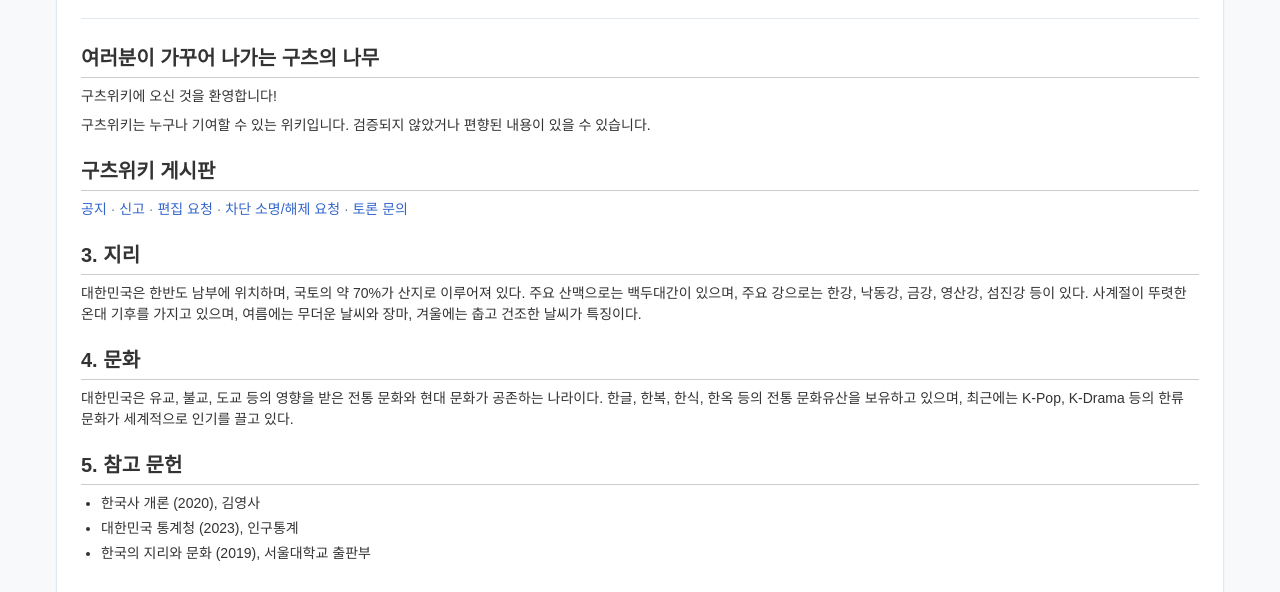
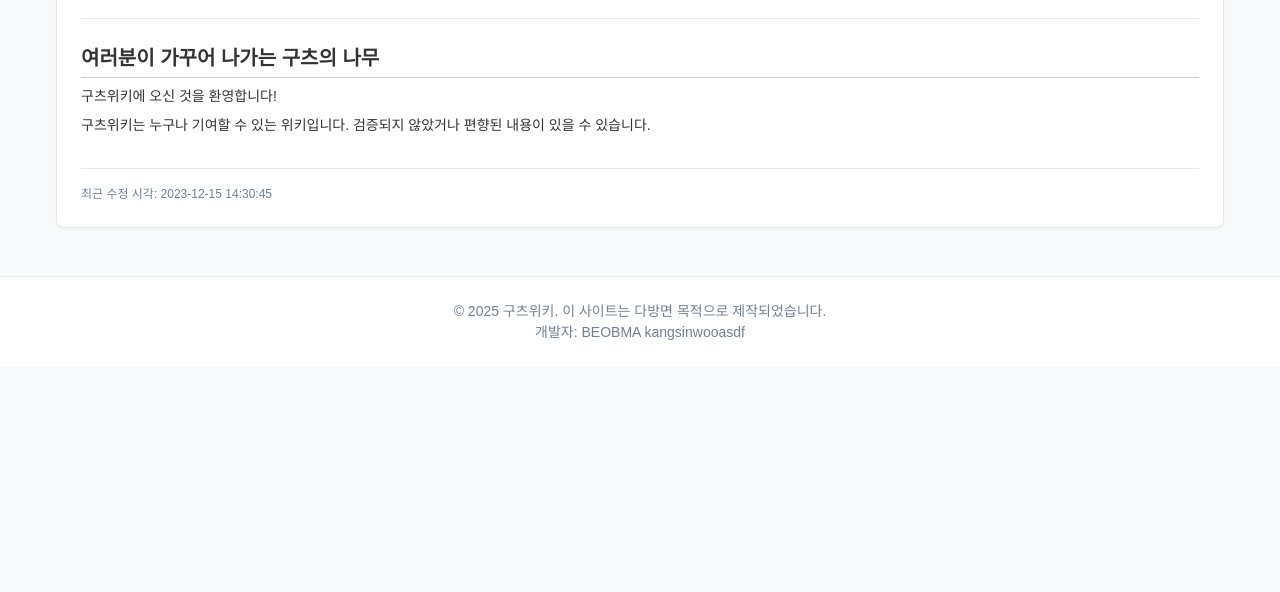
Before and after one commit to kangsinwooasdf/wiki-client, a plain HTML site: page main/main.html in a window 1280 px wide. Shown: the part 360-952 px from the top of the page. After the commit the page ends 800 px from the top, so only its background shows below. Drawn offline with Linux system fonts and the light colour scheme; no server answers.

Commit message:
메인 수정

```diff
--- a/main/main.html
+++ b/main/main.html
@@ -40,47 +40,6 @@
                     </p>
                   </div>
               </section>
-
-              <section id="noticeboard" class="section">
-                <h2 class="section-title">구츠위키 게시판</h2>
-                <div id="ancient" class="subsection">
-                  <div class="footer-text">
-                    <a href="#" class="footer-link">공지</a> ·
-                    <a href="#" class="footer-link">신고</a> ·
-                    <a href="#" class="footer-link">편집 요청</a> ·
-                    <a href="#" class="footer-link">차단 소명/해제 요청</a> ·
-                    <a href="#" class="footer-link">토론 문의</a>
-                  </div>
-                </div>
-              </section>
-
-              <section id="geography" class="section">
-                <h2 class="section-title">3. 지리</h2>
-                <p class="article-text">
-                  대한민국은 한반도 남부에 위치하며, 국토의 약 70%가 산지로 이루어져 있다.
-                  주요 산맥으로는 백두대간이 있으며, 주요 강으로는 한강, 낙동강, 금강, 영산강, 섬진강 등이 있다.
-                  사계절이 뚜렷한 온대 기후를 가지고 있으며, 여름에는 무더운 날씨와 장마,
-                  겨울에는 춥고 건조한 날씨가 특징이다.
-                </p>
-              </section>
-
-              <section id="culture" class="section">
-                <h2 class="section-title">4. 문화</h2>
-                <p class="article-text">
-                  대한민국은 유교, 불교, 도교 등의 영향을 받은 전통 문화와 현대 문화가 공존하는 나라이다.
-                  한글, 한복, 한식, 한옥 등의 전통 문화유산을 보유하고 있으며,
-                  최근에는 K-Pop, K-Drama 등의 한류 문화가 세계적으로 인기를 끌고 있다.
-                </p>
-              </section>
-
-              <section id="references" class="section">
-                <h2 class="section-title">5. 참고 문헌</h2>
-                <ul class="reference-list">
-                  <li class="reference-item">한국사 개론 (2020), 김영사</li>
-                  <li class="reference-item">대한민국 통계청 (2023), 인구통계</li>
-                  <li class="reference-item">한국의 지리와 문화 (2019), 서울대학교 출판부</li>
-                </ul>
-              </section>
             </div>
 
             <div class="article-footer">
```
